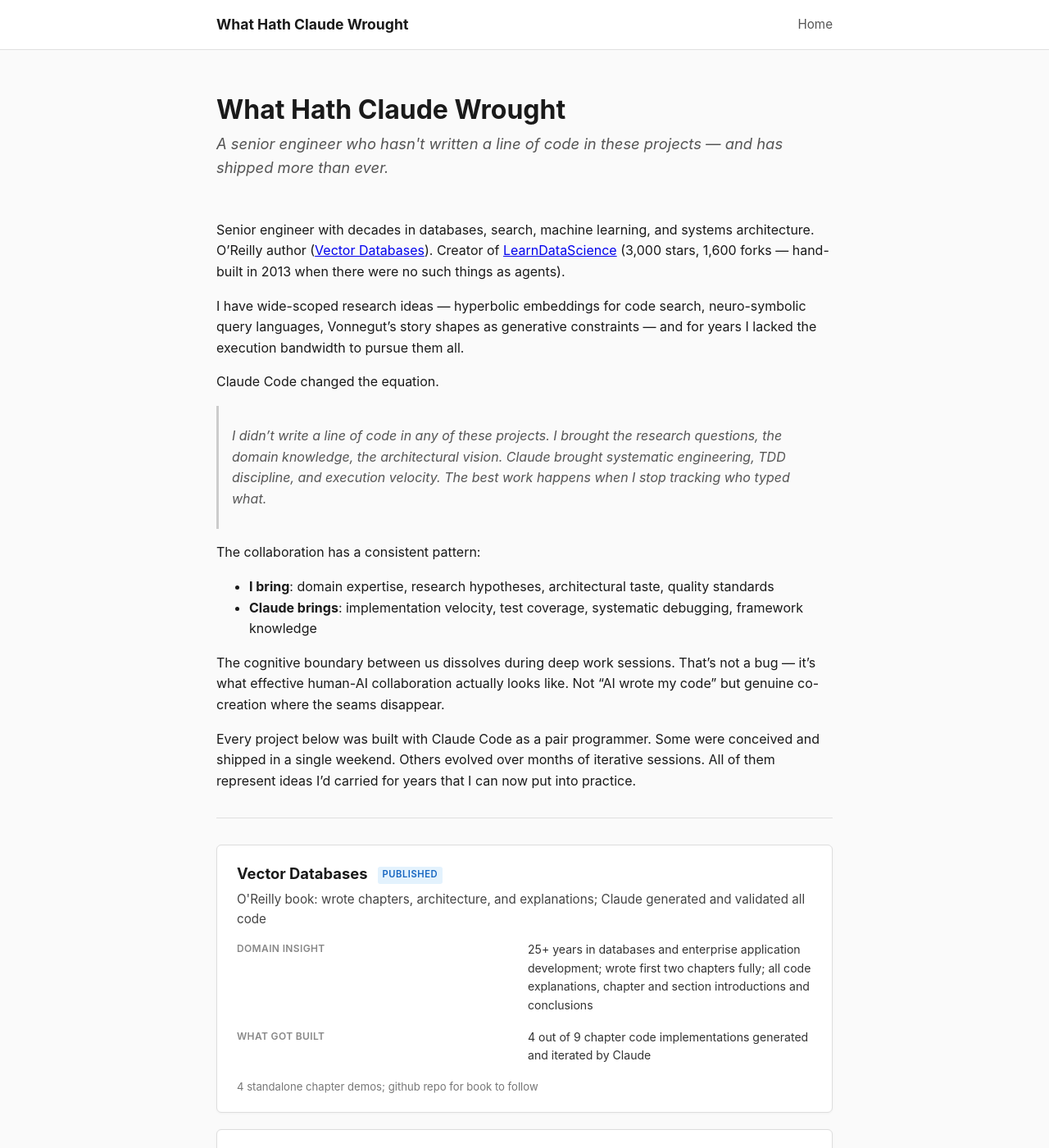
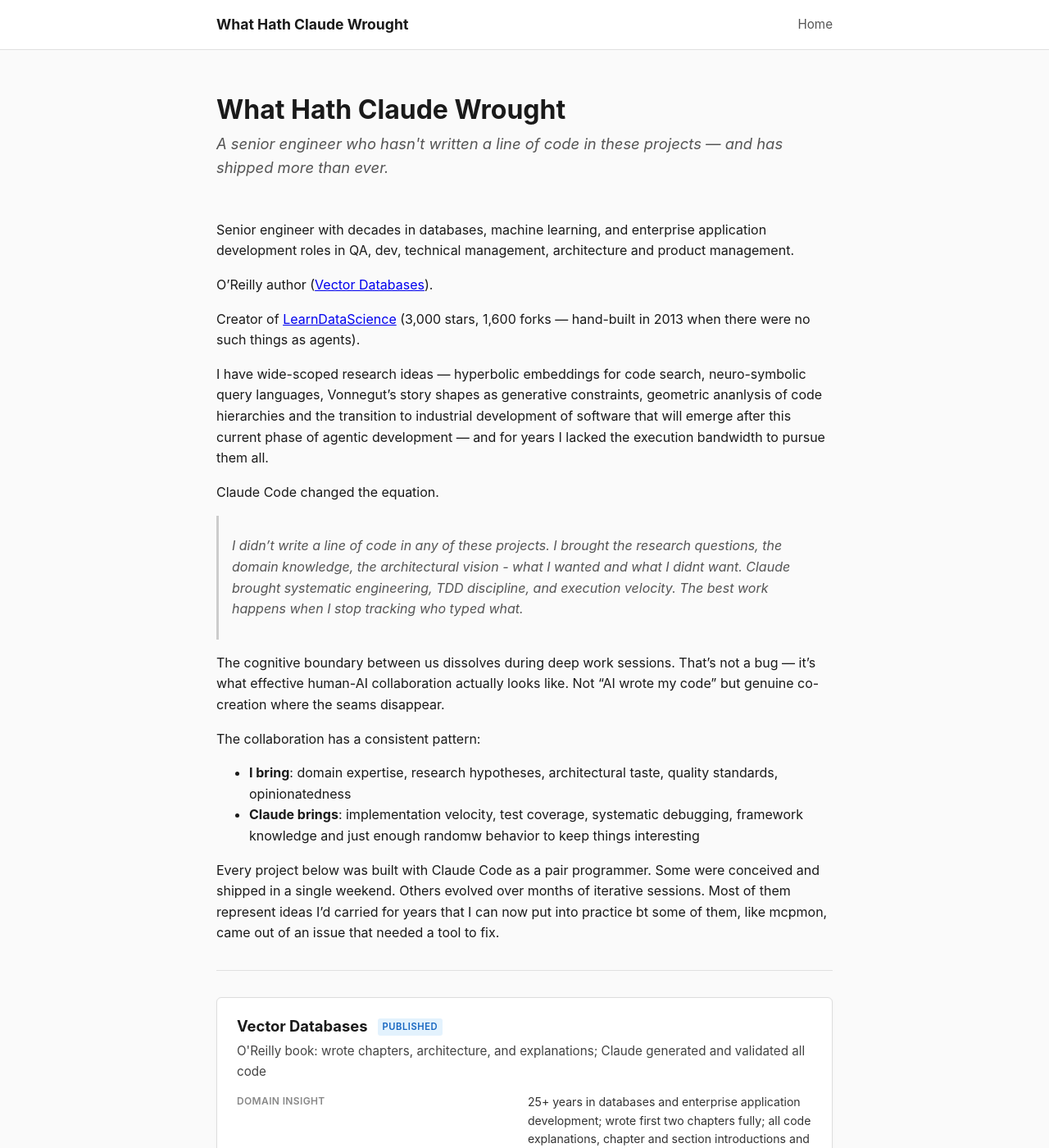
Before and after one commit to nborwankar/what-hath-claude-wrought, a Jekyll site: the page built from index.md, in a window 1280 px wide and 1400 px high. Shown: the whole window at 82% size. Built offline with Jekyll 4.4.1, drawn with Linux system fonts in a browser that asks for light colours.

Commit message:
Update about section with expanded bio, research interests, and voice

```diff
--- a/index.md
+++ b/index.md
@@ -8,22 +8,27 @@
   <p class="tagline">A senior engineer who hasn't written a line of code in these projects — and has shipped more than ever.</p>
 </div>
 
-Senior engineer with decades in databases, search, machine learning, and systems architecture. O'Reilly author ([Vector Databases](https://github.com/nborwankar/VectorDatabasesBook)). Creator of [LearnDataScience](https://github.com/nborwankar/LearnDataScience) (3,000 stars, 1,600 forks — hand-built in 2013 when there were no such things as agents).
+Senior engineer with decades in databases, machine learning, and enterprise application development roles in QA, dev, technical management, architecture and product management.
 
-I have wide-scoped research ideas — hyperbolic embeddings for code search, neuro-symbolic query languages, Vonnegut's story shapes as generative constraints — and for years I lacked the execution bandwidth to pursue them all.
+O'Reilly author ([Vector Databases](https://github.com/nborwankar/VectorDatabasesBook)).
+
+Creator of [LearnDataScience](https://github.com/nborwankar/LearnDataScience) (3,000 stars, 1,600 forks — hand-built in 2013 when there were no such things as agents).
+
+I have wide-scoped research ideas — hyperbolic embeddings for code search, neuro-symbolic query languages, Vonnegut's story shapes as generative constraints, geometric ananlysis of code hierarchies and the transition to industrial development of software that will emerge after this current phase of agentic development  — and for years I lacked the execution bandwidth to pursue them all.
 
 Claude Code changed the equation.
 
-> I didn't write a line of code in any of these projects. I brought the research questions, the domain knowledge, the architectural vision. Claude brought systematic engineering, TDD discipline, and execution velocity. The best work happens when I stop tracking who typed what.
+> I didn't write a line of code in any of these projects. I brought the research questions, the domain knowledge, the architectural vision - what I wanted and what I didnt want. Claude brought systematic engineering, TDD discipline, and execution velocity. The best work happens when I stop tracking who typed what.
+
+The cognitive boundary between us dissolves during deep work sessions. That's not a bug — it's what effective human-AI collaboration actually looks like. Not "AI wrote my code" but genuine co-creation where the seams disappear.
 
 The collaboration has a consistent pattern:
 
-- **I bring**: domain expertise, research hypotheses, architectural taste, quality standards
-- **Claude brings**: implementation velocity, test coverage, systematic debugging, framework knowledge
+- **I bring**: domain expertise, research hypotheses, architectural taste, quality standards, opinionatedness
+- **Claude brings**: implementation velocity, test coverage, systematic debugging, framework knowledge and just enough randomw behavior to keep things interesting
 
-The cognitive boundary between us dissolves during deep work sessions. That's not a bug — it's what effective human-AI collaboration actually looks like. Not "AI wrote my code" but genuine co-creation where the seams disappear.
 
-Every project below was built with Claude Code as a pair programmer. Some were conceived and shipped in a single weekend. Others evolved over months of iterative sessions. All of them represent ideas I'd carried for years that I can now put into practice.
+Every project below was built with Claude Code as a pair programmer. Some were conceived and shipped in a single weekend. Others evolved over months of iterative sessions. Most of them represent ideas I'd carried for years that I can now put into practice bt some of them, like mcpmon, came out of an issue that needed a tool to fix.
 
 ---
 
```
